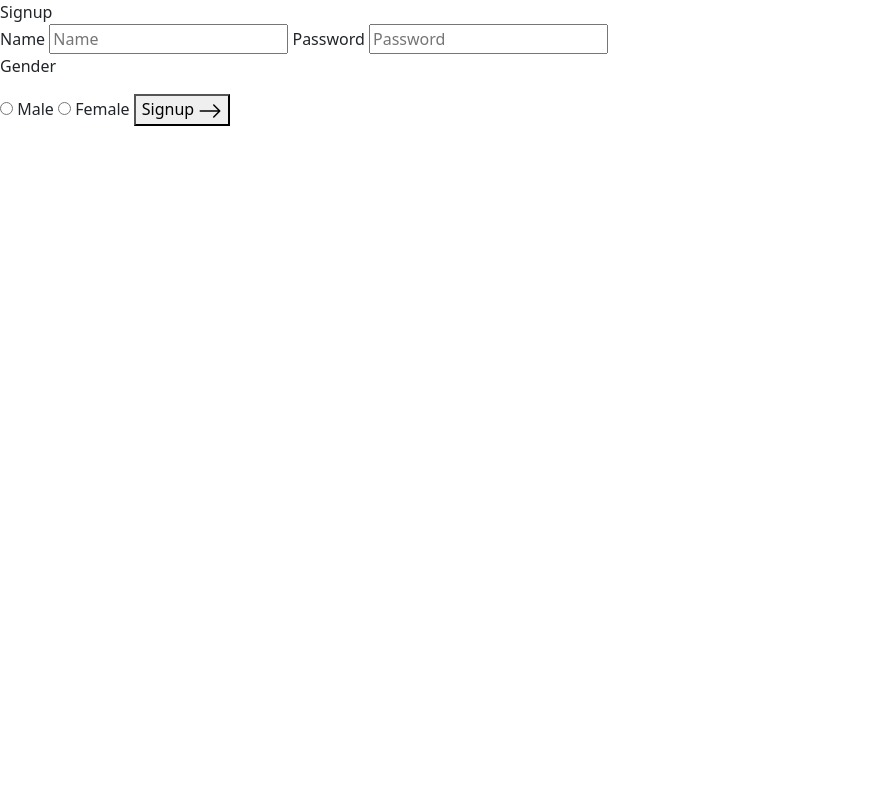
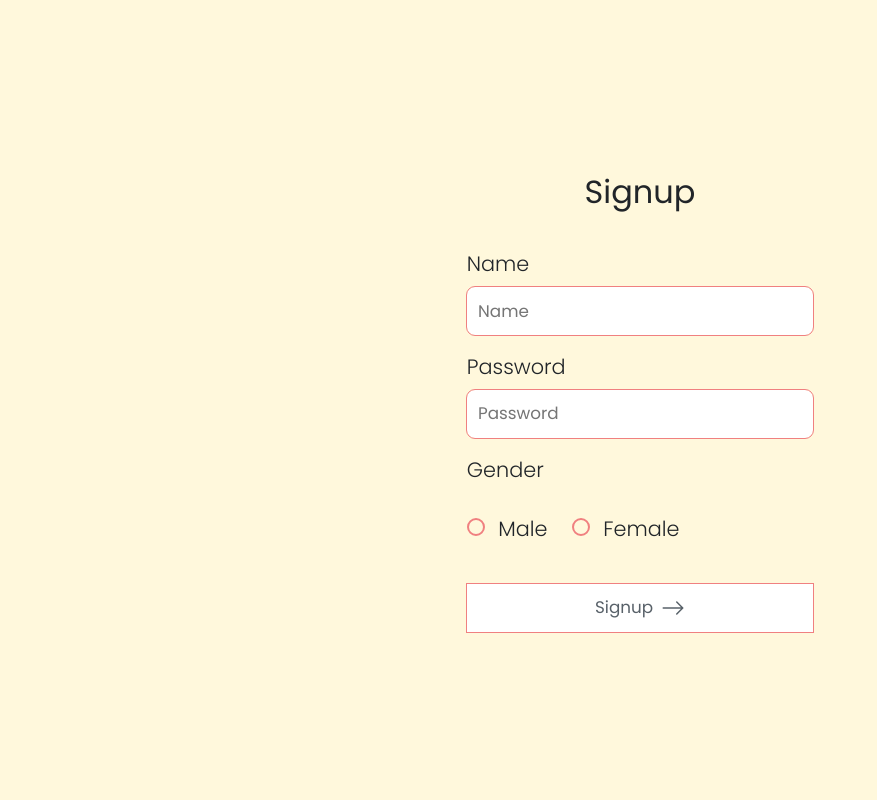
Before and after one commit to sumanthvutukuru/Aces, a Flask app: template Hackerramp/app/templates/signup.html in a window 1280 px wide. Shown: the whole page, without its empty margins (0-877 px from the left). Run offline with Flask 2, Linux system fonts and the light colour scheme; the template is opened without the code that fills it, so the values that code supplies are empty.

Commit message:
styles for signup page

```diff
--- a/Hackerramp/app/static/css/signup.css
+++ b/Hackerramp/app/static/css/signup.css
@@ -1 +1,119 @@
-/* TODO */
+* {
+    margin: 0;
+    box-sizing: border-box;
+    user-select: none;
+}
+
+.wrapper {
+    width: 100vw;
+    min-height: 100vh;
+    height: auto;
+    display: flex;
+    flex-direction: column;
+    align-items: center;
+    justify-content: center;
+    padding: 0;
+    background-color: cornsilk;
+}
+
+span {
+    margin-bottom: 2rem;
+    font-family: 'Poppins', sans-serif;
+    font-size: 2rem;
+    font-weight: 400;
+}
+
+form {
+    display: flex;
+    flex-direction: column;
+}
+label,p {
+    margin-bottom: 0.5rem;
+    font-family: 'Poppins', sans-serif;
+    font-size: 1.3rem;
+    font-weight: 300;
+}
+#name,
+#password {
+    padding: 0.7rem;
+    margin-bottom: 1rem;
+    outline: 1px solid lightcoral;
+    border: none;
+    border-radius: 0.5rem;
+    transition: all 0.1s ease-in-out;
+    background-color: white;
+    font-family: 'Poppins', sans-serif;
+    font-size: 1.05rem;
+}
+#name:focus,
+#password:focus {
+    outline: 2px solid lightcoral;
+    box-shadow: 0 0 20px 2px lightcoral;
+}
+
+p {
+    margin: 0;
+}
+#gender-male,
+#gender-female {
+    -webkit-appearance: none;
+    -moz-appearance: none;
+    appearance: none;
+    outline: none;
+    border-radius: 50%;
+    width: 18px;
+    height: 18px;
+    border: 2px solid lightcoral;
+    transition: 0.2s all linear;
+    margin-right: 0.3rem;
+}
+#gender-male:checked,
+#gender-female:checked {
+    border: 6px solid lightcoral;
+}
+span > label {
+    cursor: pointer;
+    margin-right: 1rem;
+    font-family: 'Poppins', sans-serif;
+    font-size: 1.3rem;
+}
+
+button {
+    /* width: fit-content;
+    height: fit-content; */
+    margin-top: 1.3rem;
+    padding: 0.7rem 0.7rem 0.7rem 0.7rem;
+    outline: 1px solid lightcoral;
+    border: none;
+    border-radius: 0.5rem;
+    transition: all 0.1s ease-in-out;
+    background-color: white;
+    color: rgb(88, 97, 105);
+    display: flex;
+    flex-direction: row;
+    align-items: center;
+    justify-content: center;
+    cursor: pointer;
+}
+button:hover {
+    color: black;
+    background-color: lightpink;
+    outline: 2px solid lightcoral;
+    box-shadow: 0 0 20px 2px lightcoral;
+}
+button:hover > .btn-icon {
+    transform: translateX(0.5rem);
+}
+.btn-text {
+    font-family: 'Poppins', sans-serif;
+    font-size: 1.05rem;
+    margin: 0;
+}
+.btn-icon {
+    margin: 0 0 0 0.5rem;
+    display: flex;
+    flex-direction: row;
+    align-items: center;
+    justify-content: center;
+    transition: all 0.3s ease-in-out;
+}
```
